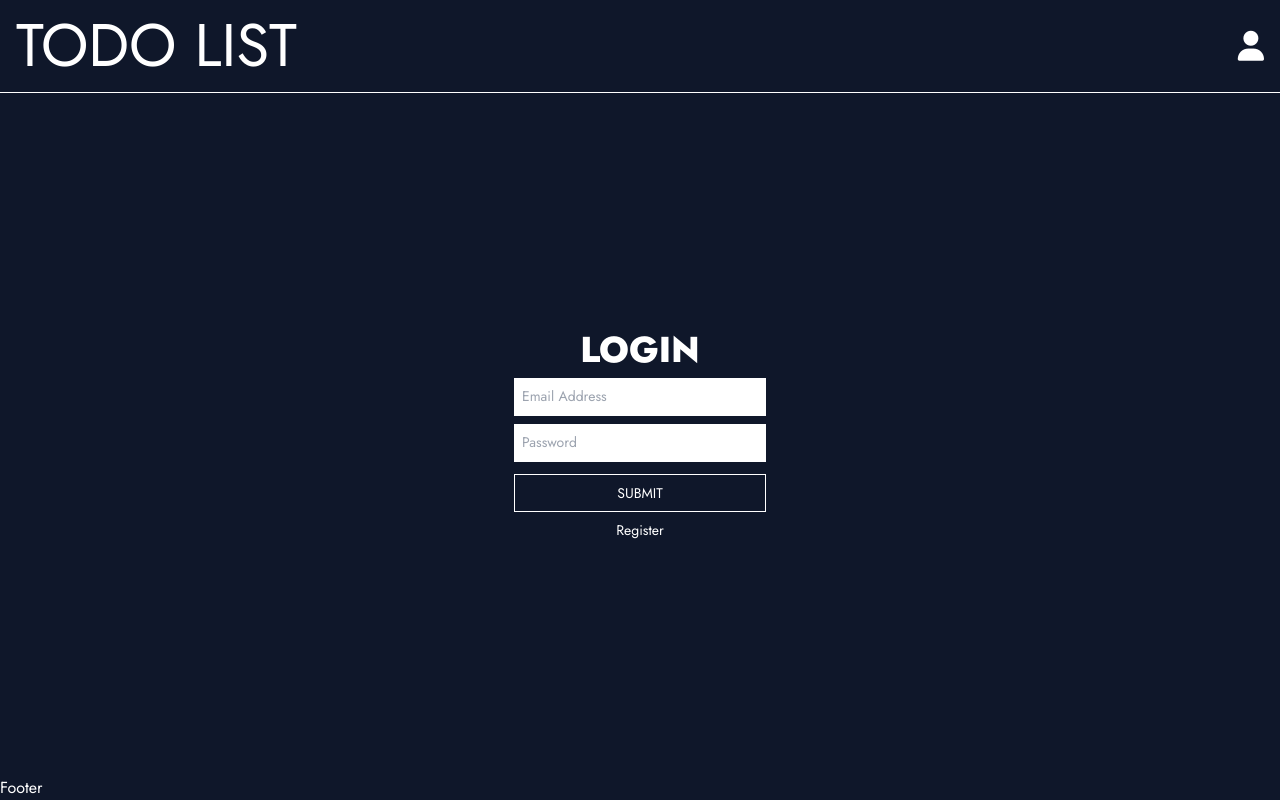
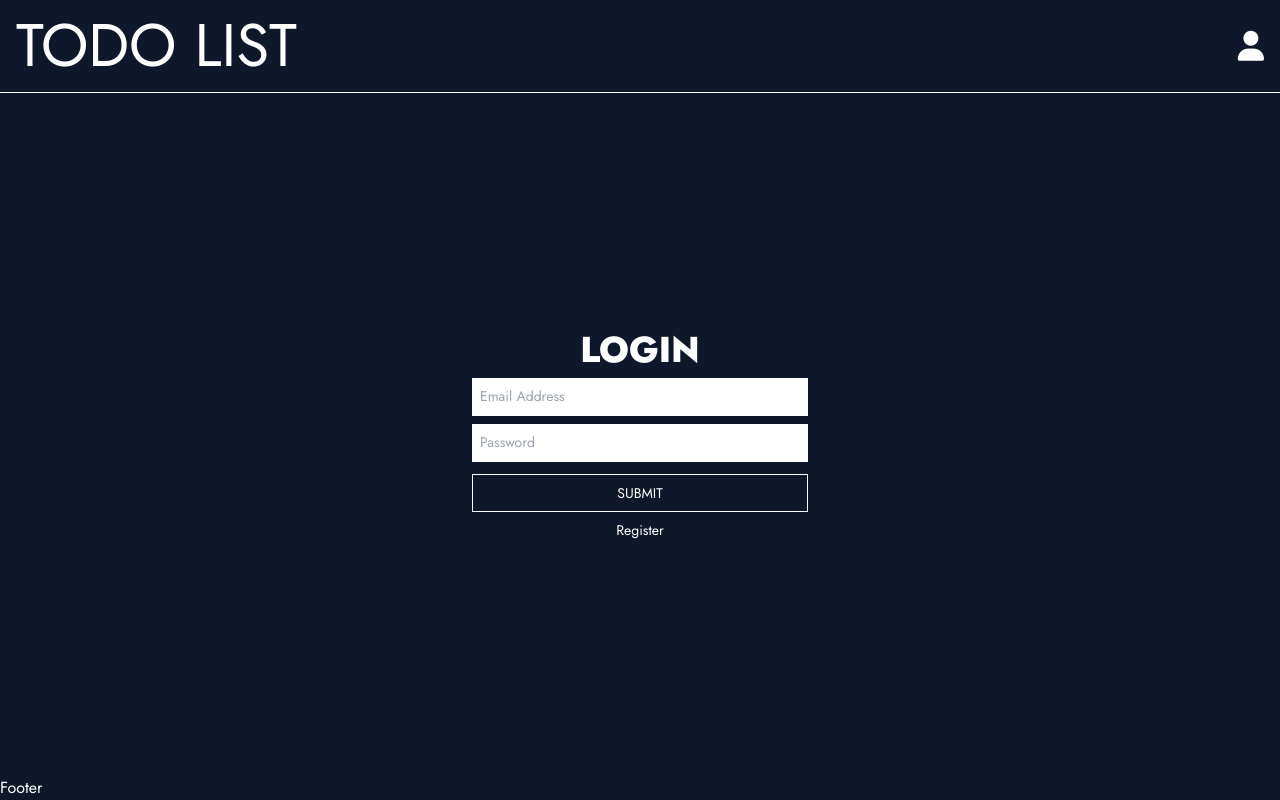
Before and after one commit to msmithfl/nextjs-todo, a Next.js app: page / in a window 1280 px wide. Built offline with nearby package versions, Linux system fonts and the light colour scheme.

Commit message:
Firebase config done

```diff
--- a/components/Login.js
+++ b/components/Login.js
@@ -19,7 +19,7 @@ export default function Login() {
         {isLoggingIn ? "Login" : "Register"}
       </h1>
       {error && (
-        <div className="w-full max-w-[30ch] text-center border-rose-400 border border-solid text-rose-400 py-2">
+        <div className="w-full max-w-[40ch] text-center border-rose-400 border border-solid text-rose-400 py-2">
           {error}
         </div>
       )}
@@ -28,18 +28,18 @@ export default function Login() {
         value={email}
         onChange={(e) => setEmail(e.target.value)}
         placeholder="Email Address"
-        className="outline-none duration-300 border-b-2 border-solid border-white focus:border-cyan-300 text-slate-900 p-2 w-full max-w-[30ch]"
+        className="outline-none duration-300 border-b-2 border-solid border-white focus:border-cyan-300 text-slate-900 p-2 w-full max-w-[40ch]"
       />
       <input
         value={password}
         onChange={(e) => setPassword(e.target.value)}
         type="password"
         placeholder="Password"
-        className="outline-none duration-300 border-b-2 border-solid border-white focus:border-cyan-300 text-slate-900 p-2 w-full max-w-[30ch]"
+        className="outline-none duration-300 border-b-2 border-solid border-white focus:border-cyan-300 text-slate-900 p-2 w-full max-w-[40ch]"
       />
       <button
         onClick={submitHandler}
-        className="w-full mt-1 max-w-[30ch] border border-white border-solid uppercase py-2 duration-300 relative after:absolute after:top-0 after:right-full after:bg-white after:z-10 after:w-full after:h-full overflow-hidden hover:after:translate-x-full after:duration-300 hover:text-slate-900"
+        className="w-full mt-1 max-w-[40ch] border border-white border-solid uppercase py-2 duration-300 relative after:absolute after:top-0 after:right-full after:bg-white after:z-10 after:w-full after:h-full overflow-hidden hover:after:translate-x-full after:duration-300 hover:text-slate-900"
       >
         <h2 className="relative z-20">SUBMIT</h2>
       </button>
--- a/package.json
+++ b/package.json
@@ -11,6 +11,7 @@
   "dependencies": {
     "eslint": "8.38.0",
     "eslint-config-next": "13.3.0",
+    "firebase": "^9.19.1",
     "next": "13.3.0",
     "react": "18.2.0",
     "react-dom": "18.2.0"
```
Also changed, not shown: firebase.js (added, +18 -0 lines), 1 other file (tests, documents, lock files or other folders).
